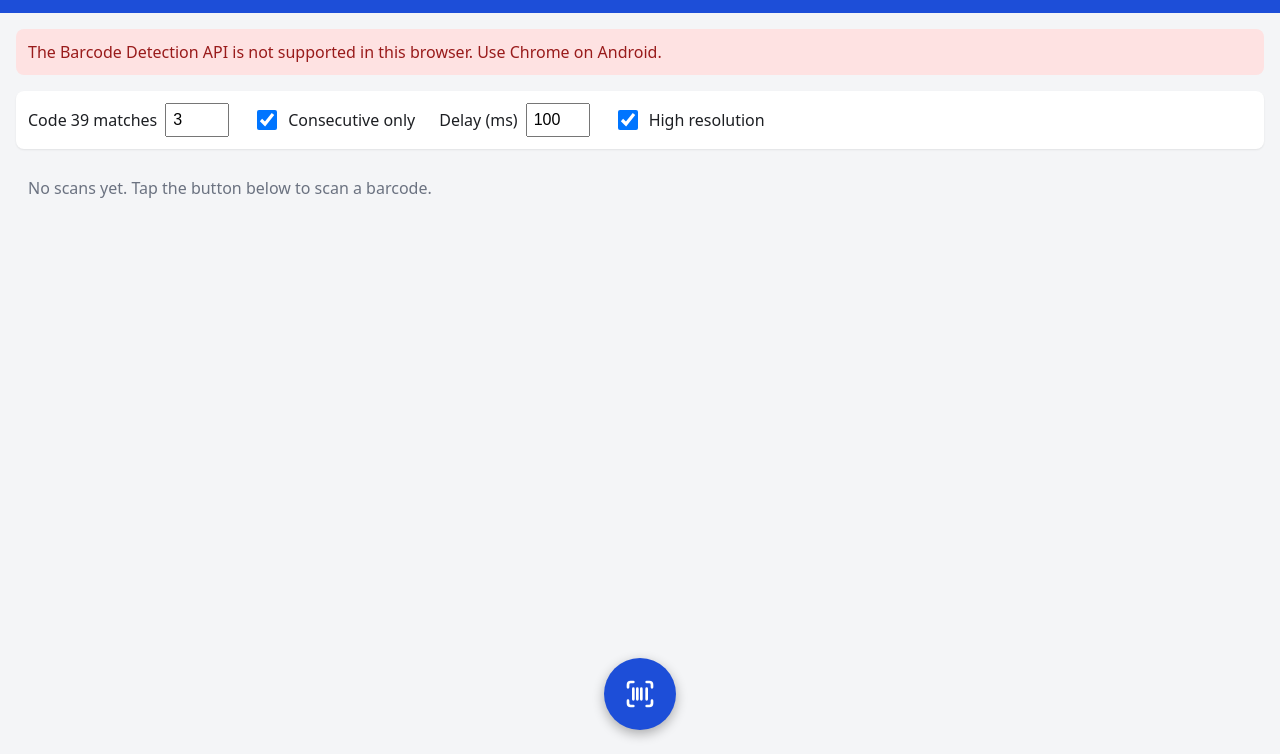
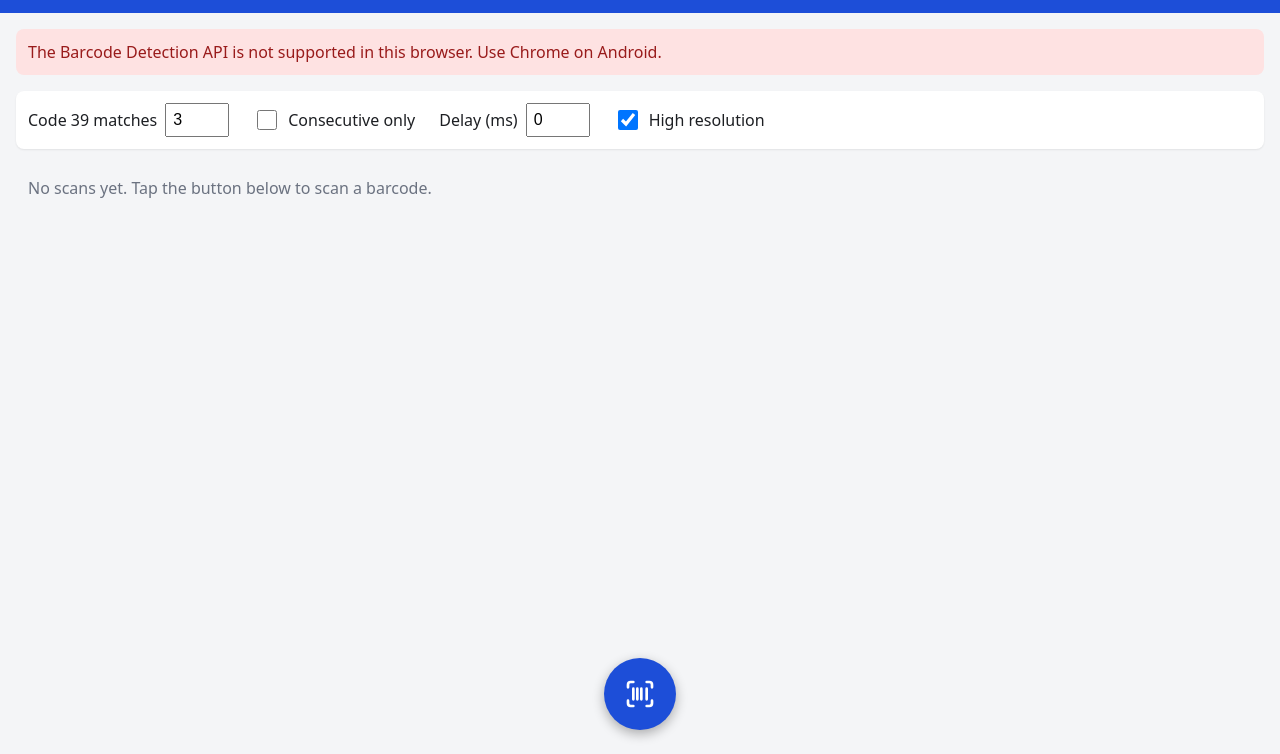
Before and after one commit to wisejohn/barcode-scanner-demo, a plain HTML site: page index.html in a window 1280 px wide. Shown: the part 46-800 px from the top of the page. Drawn offline with Linux system fonts and the light colour scheme.

Commit message:
Default to first-to-3 matching with no frame delay
Co-Authored-By: Claude Opus 5.5 <noreply@anthropic.com>

```diff
--- a/index.html
+++ b/index.html
@@ -191,12 +191,12 @@
 				<input id="required-matches" type="number" min="1" max="10" value="3" inputmode="numeric">
 			</label>
 			<label>
-				<input id="consecutive" type="checkbox" checked>
+				<input id="consecutive" type="checkbox">
 				Consecutive only
 			</label>
 			<label>
 				Delay (ms)
-				<input id="frame-delay" type="number" min="0" max="1000" step="10" value="100" inputmode="numeric">
+				<input id="frame-delay" type="number" min="0" max="1000" step="10" value="0" inputmode="numeric">
 			</label>
 			<label>
 				<input id="high-res" type="checkbox" checked>
```
